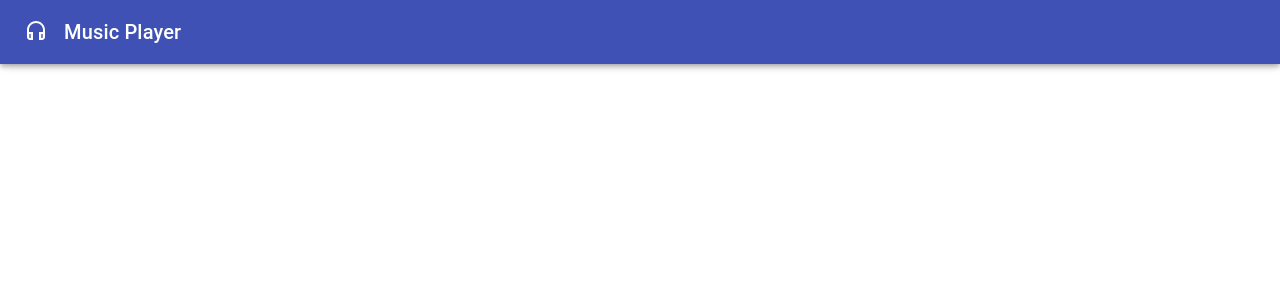
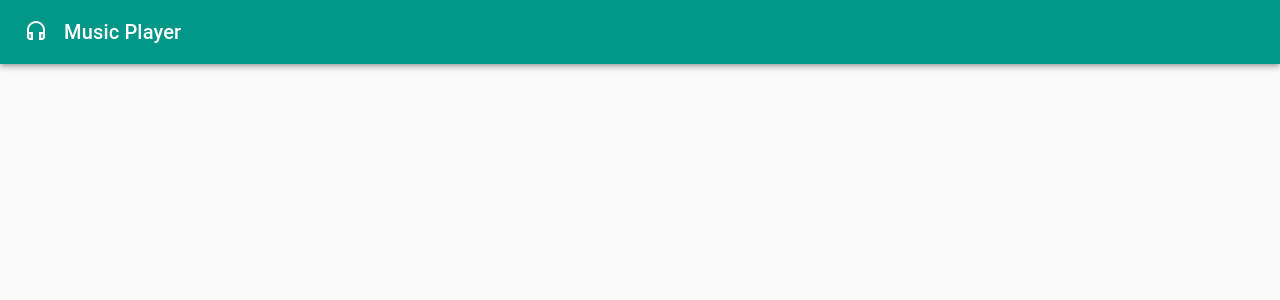
Before and after one commit to efrenmarin45/ReactMusicPlayer, a React (Create React App) app: page / in a window 1280 px wide. Shown: the top 300 px of the page. Built offline with nearby package versions, Linux system fonts and the light colour scheme.

Commit message:
Included base colors and theme file from material ui

```diff
--- a/src/index.js
+++ b/src/index.js
@@ -1,10 +1,13 @@
 import React from 'react';
 import ReactDOM from 'react-dom';
 import App from './App';
+import { CssBaseline, MuiThemeProvider } from '@material-ui/core';
+import theme from './theme';
 
 ReactDOM.render(
-  <React.StrictMode>
+  <MuiThemeProvider theme={theme}>
+    <CssBaseline />
     <App />
-  </React.StrictMode>,
+  </MuiThemeProvider>,
   document.getElementById('root')
 );
--- /dev/null
+++ b/src/theme.js
@@ -0,0 +1,12 @@
+import { createMuiTheme } from '@material-ui/core/styles';
+import { teal, purple } from '@material-ui/core/colors';
+
+const theme = createMuiTheme({
+    palette: {
+        type: 'light',
+        primary: teal,
+        secondary: purple
+    }
+});
+
+export default theme;
```
